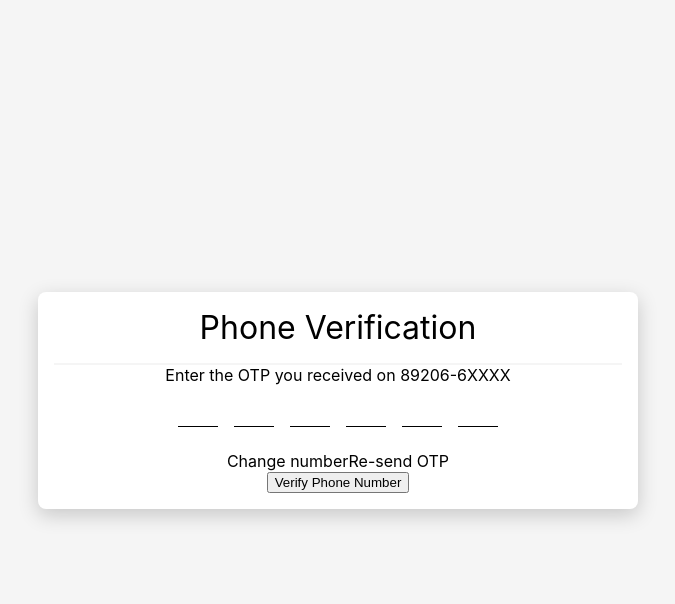
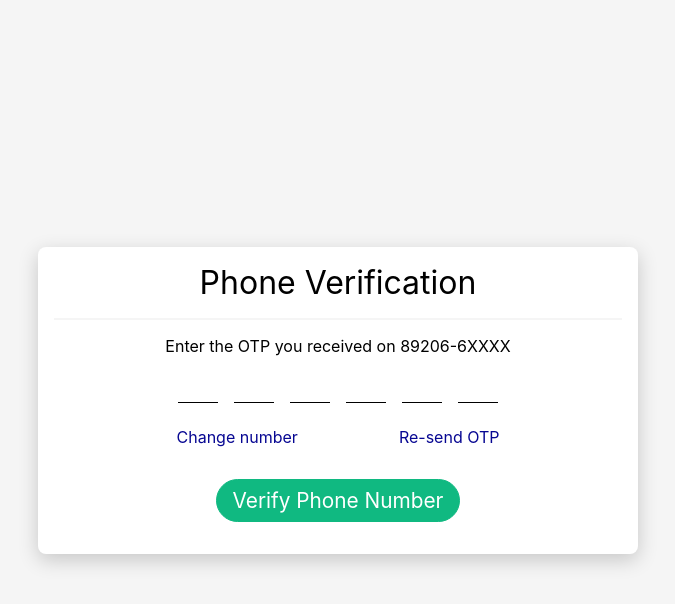
Before and after one commit to vidhi-thakur/phone-verification, a React (Create React App) app in the folder phone-verification-component/: page / in a window 1280 px wide. Both pictures are taken after a click on the button "Verify OTP". Shown: the top 604 px of the page, without its empty margins (302-977 px from the left). Built offline with nearby package versions, Linux system fonts and the light colour scheme.

Commit message:
STYLE: FORM AND BUTTON

```diff
--- a/phone-verification-component/src/App.css
+++ b/phone-verification-component/src/App.css
@@ -10,17 +10,8 @@
 }
 
 .OTPVerificationButton {
-  background-color: var(--primary-color);
-  cursor: pointer;
+  border-radius: 0.5rem;
   padding: 1rem 2.5rem;
-  font-size: 1.3rem;
-  color: white;
-  border: 1px solid var(--primary-color);
-  border-radius: 0.5rem;
-}
-
-.OTPVerificationButton:hover {
-  box-shadow: 0 6px 20px 0 rgba(0, 0, 0, 0.19);
 }
 
 .main {
--- a/phone-verification-component/src/App.js
+++ b/phone-verification-component/src/App.js
@@ -8,7 +8,7 @@ function App() {
     <div className="App">
       <div className="main">
         {
-          !verifyOTP? <button onClick={() => setVerifyOTP(true)} className="OTPVerificationButton">Verify OTP</button>: <OTPVerification />
+          !verifyOTP? <button onClick={() => setVerifyOTP(true)} className="OTPVerificationButton button">Verify OTP</button>: <OTPVerification />
         }
       </div>
     </div>
--- a/phone-verification-component/src/components/OTPVerification.css
+++ b/phone-verification-component/src/components/OTPVerification.css
@@ -21,4 +21,38 @@ header {
     border-bottom: 1px solid black;
     margin: 1.5rem 0.5rem;
     text-align: center;
+    padding-bottom: 5px;
 }
+
+form{
+    padding: 1rem 0px;
+}
+
+.OTPSubmitButton {
+    margin-top: 2rem;
+    padding: 0.5rem 1rem;
+    border-radius: 999px;
+}
+
+.error {
+    width: 100%;
+    color: rgb(201, 13, 13);
+}
+
+.editInfo {
+    display: flex;
+    flex-direction: row;
+    margin: 0.5rem 0px;
+    width: 323px;
+    max-width: 80%;
+    margin: auto;
+    justify-content: space-between;
+    align-items: center;
+}
+
+@media screen and (max-width: 420px) {
+    .input {
+        margin: 1.5rem 0.25rem;
+        width: 30px;
+    }
+}
--- a/phone-verification-component/src/index.css
+++ b/phone-verification-component/src/index.css
@@ -1,4 +1,5 @@
-body {
+* {
+  box-sizing: border-box;
   margin: 0;
   font-family: -apple-system, BlinkMacSystemFont, 'Segoe UI', 'Roboto', 'Oxygen',
     'Ubuntu', 'Cantarell', 'Fira Sans', 'Droid Sans', 'Helvetica Neue',
@@ -7,6 +8,23 @@ body {
   -moz-osx-font-smoothing: grayscale;
 }
 
-* {
-  box-sizing: border-box;
+.button {
+  background-color: var(--primary-color);
+  cursor: pointer;
+  font-size: 1.3rem;
+  color: white;
+  border: 1px solid var(--primary-color);
 }
+
+.button:hover {
+  box-shadow: 0 6px 20px 0 rgba(0, 0, 0, 0.19);
+}
+
+.text-blue {
+  color: rgb(7, 7, 146);
+  cursor: pointer;
+}
+
+.text-blue:hover {
+  color: rgb(0, 0, 255);
+}
```
